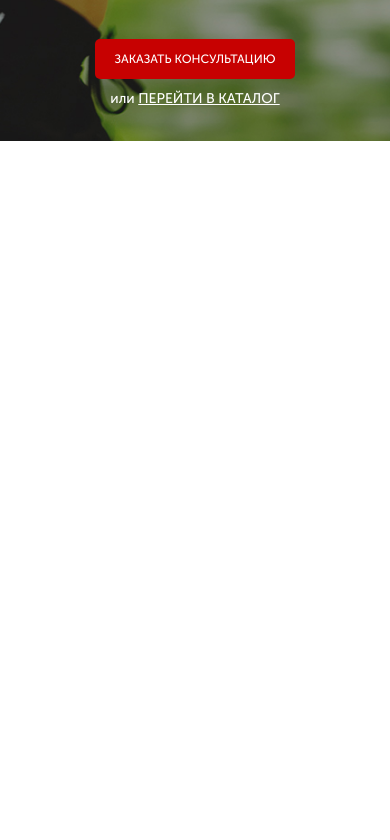
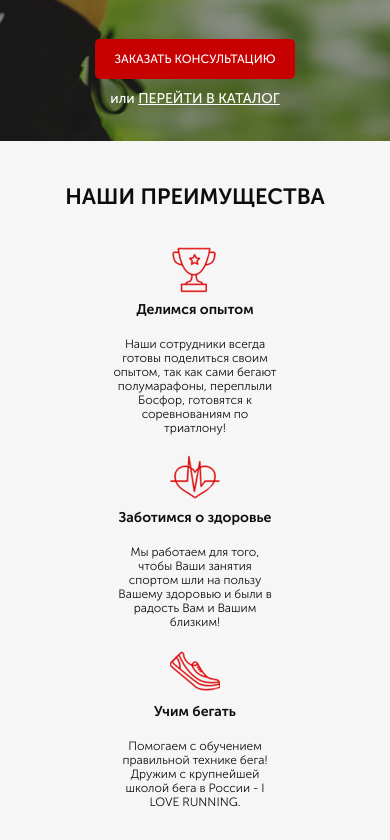
Before and after one commit to Okn-project/gulp-bam-project, a website: page #src/index.html in a window 390 px wide. Shown: the part 447-1287 px from the top of the page. Before the commit the page ends 844 px from the top, so only its background shows below. Drawn offline with nearby package versions, Linux system fonts and the light colour scheme; files that its build step writes are made by us from their sources; files whose address does not match are found by name.

Commit message:
advantages adaptive

```diff
--- /dev/null
+++ b/#src/_advantages.html
@@ -0,0 +1,33 @@
+<section class="advantages">
+  <div class="container">
+    <h2 class="advantages__header">наши преимущества</h2>
+    <div class="advantages__wrapper">
+      <div class="advantages__item">
+        <img src="img/icons/price.png" alt="champion cup" />
+        <h3 class="advantages__subheader">Делимся опытом</h3>
+        <p class="advantages__descr">
+          Наши сотрудники всегда готовы поделиться своим опытом, так как сами
+          бегают полумарафоны, переплыли Босфор, готовятся к соревнованиям по
+          триатлону!
+        </p>
+      </div>
+      <div class="advantages__item">
+        <img src="img/icons/heart.png" alt="health heart" />
+        <h3 class="advantages__subheader">Заботимся о здоровье</h3>
+        <p class="advantages__descr">
+          Мы работаем для того, чтобы Ваши занятия спортом шли на пользу Вашему
+          здоровью и были в радость Вам и Вашим близким!
+        </p>
+      </div>
+      <div class="advantages__item">
+        <img src="img/icons/shoe.png" alt="shoe" />
+        <h3 class="advantages__subheader">Учим бегать</h3>
+        <p class="advantages__descr">
+          Помогаем с обучением правильной технике бега! Дружим с крупнейшей
+          школой бега в России -
+          <span>I LOVE RUNNING.</span>
+        </p>
+      </div>
+    </div>
+  </div>
+</section>
--- a/#src/index.html
+++ b/#src/index.html
@@ -12,5 +12,6 @@
   </head>
   <body>
     @@include('_promo.html')
+    @@include('_advantages.html')
   </body>
 </html>
--- /dev/null
+++ b/#src/sass/_advantages.sass
@@ -0,0 +1,95 @@
+@import "variables"
+
+.advantages
+    min-height: 473px
+    padding: 73px 0 67px 0
+    background: #F6F6F6
+    .container
+        width: $cont-lg
+        margin: 0 auto
+    &__header
+        font-size: 30px
+        line-height: 30px
+        font-weight: 700
+        color: #0D0D0D
+        text-align: center
+        text-transform: uppercase
+        margin-bottom: 65px
+    &__wrapper
+        display: flex
+        justify-content: space-between
+        align-items: flex-start
+    &__item
+        width: 270px
+        display: flex
+        flex-direction: column
+        align-items: center
+        img
+            width: 70px
+            height: 70px
+            object-fit: cover
+            margin-bottom: 35px
+    &__subheader
+        font-size: 18px
+        line-height: 18px
+        font-weight: 700
+        color: #0D0D0D
+        margin-bottom: 20px
+    &__descr
+        text-align: center
+        color: #0D0D0D
+        font-weight: 300
+        font-size: 14px
+        line-height: 14px
+
+@media (max-width: 991px)
+    .advantages
+        min-height: 473px
+        padding: 45px 0 50px 0
+        background: #F6F6F6
+        .container
+            width: $cont-md
+            margin: 0 auto
+        &__header
+            font-size: 26px
+            line-height: 26px
+            margin-bottom: 50px
+        &__item
+            width: 200px
+
+@media (max-width: 767px)
+    .advantages
+        min-height: 415px
+        padding: 45px 0 0 0
+        background: #F6F6F6
+        .container
+            width: $cont-sm
+            margin: 0 auto
+        &__header
+            font-size: 22px
+            line-height: 22px
+            margin-bottom: 50px
+        &__subheader
+            font-size: 14px
+            line-height: 14px
+        &__item
+            width: 165px
+            img
+                width: 50px
+                height: 50px
+        &__descr
+            font-size: 12px
+@media (max-width:575px)
+    .advantages
+        padding-bottom: 15px
+        .container
+            width: $cont-x-sm
+            margin: 0 auto
+        &__header
+            margin-bottom: 35px
+        &__wrapper
+            flex-direction: column
+            align-items: center
+        &__item
+            img
+                margin-bottom: 10px
--- a/#src/sass/styles.sass
+++ b/#src/sass/styles.sass
@@ -1 +1,2 @@
 @import "promo"
+@import "advantages"
```
Also changed, not shown: #src/img/icons/heart.png (added), #src/img/icons/price.png (added), #src/img/icons/shoe.png (added), dist/css/styles.css, dist/css/styles.min.css, dist/img/icons/heart.png (added), dist/img/icons/price.png (added), dist/img/icons/shoe.png (added), dist/index.html.
